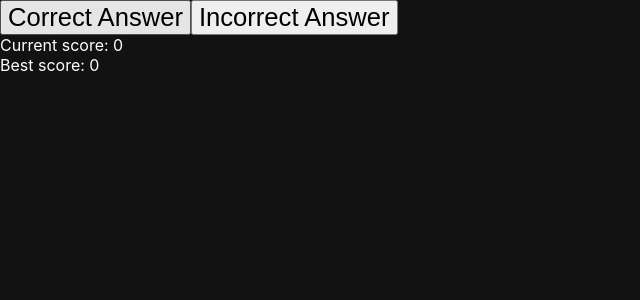
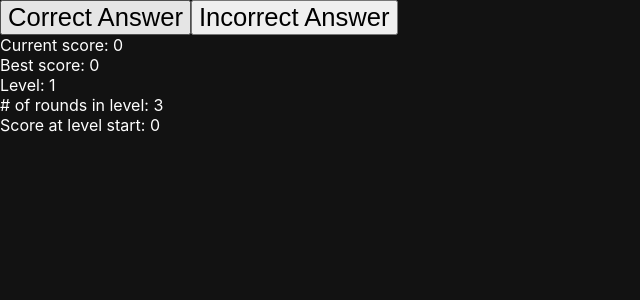
Before and after one commit to mihailthebuilder/what-gifs, a React (Create React App) app: page / in a window 1280 px wide. Shown: the top 300 px of the page, without its empty margins (0-640 px from the left). Built offline with nearby package versions, Linux system fonts and the light colour scheme.

Commit message:
made it work but not sure if right path, will try something new

```diff
--- a/src/App.js
+++ b/src/App.js
@@ -10,10 +10,19 @@ import {
 
 const App = () => {
   const [score, setScore] = useState(new ScoreObj(0, 0));
+  const [level, setLevel] = useState(1);
+  const [levelRounds, setLevelRounds] = useState(levelToCardNum(level));
+  const [scoreStartLevel, setScoreStartLevel] = useState(0);
 
   const checkAnswer = (event) => {
     if (event.target.getAttribute("val") === "1") {
       setScore(new ScoreObj(score.current + 1, score.best));
+
+      if (score.current > levelRounds + scoreStartLevel - 2) {
+        setLevel(level + 1);
+        setLevelRounds(levelToCardNum(level));
+        setScoreStartLevel(score.current);
+      }
     } else {
       let newBestScore =
         score.current > score.best ? score.current : score.best;
@@ -21,15 +30,12 @@ const App = () => {
     }
   };
 
-  /*
-
-  const [level, setLevel] = useState(1);
-
-  const [levelRounds, setLevelRounds] = useState(levelToCardNum(level));
   useEffect(() => {
     setLevelRounds(levelToCardNum(level));
+    setScoreStartLevel(score.current);
   }, [level]);
 
+  /*
   const [currentCards, setCurrentCards] = useState(
     pickCards(levelRounds, CARD_DECK)
   );
@@ -47,6 +53,9 @@ const App = () => {
       </button>
       <div>Current score: {score.current}</div>
       <div>Best score: {score.best}</div>
+      <div>Level: {level}</div>
+      <div># of rounds in level: {levelRounds}</div>
+      <div>Score at level start: {scoreStartLevel}</div>
     </div>
   );
 };
```
